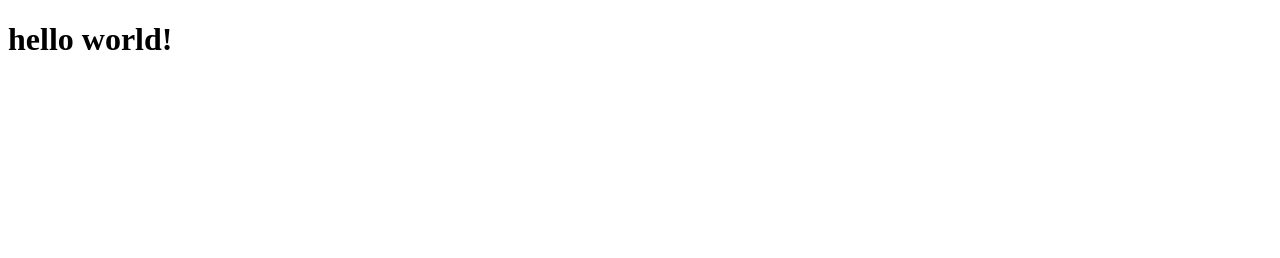
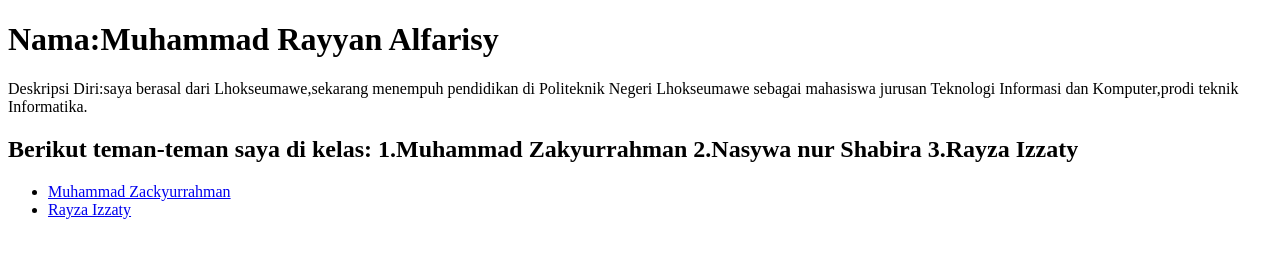
Before and after one commit to rayyanalfarisy/rayyanalfarisy.github.io, a plain HTML site: page index.html in a window 1280 px wide. Drawn offline with Linux system fonts and the light colour scheme.

Commit message:
pub: fist publish

```diff
--- a/index.html
+++ b/index.html
@@ -5,6 +5,17 @@
     <title>home</title>
 </head>
 <body>
-    <h1>hello world!</h1>
+    <h1>Nama:Muhammad Rayyan Alfarisy</h1>
+    <p>Deskripsi Diri:saya berasal dari Lhokseumawe,sekarang menempuh pendidikan di Politeknik Negeri Lhokseumawe
+         sebagai mahasiswa jurusan Teknologi Informasi dan Komputer,prodi teknik Informatika.</p>
+    <h2>Berikut teman-teman saya di kelas:
+        1.Muhammad Zakyurrahman
+        2.Nasywa nur  Shabira
+        3.Rayza Izzaty</h2>
+    <ul>
+        <li><a href="https://zakyurrahman.github.io/Zackyurrahman.github.io/" target="_blank">Muhammad Zackyurrahman
+        </a></li>
+        <li><a href="https://rayzaizzaty.github.io/" target="_blank">Rayza Izzaty</li>
+    </ul>
 </body>
 </html>
```
Also changed, not shown: 2 other files.
